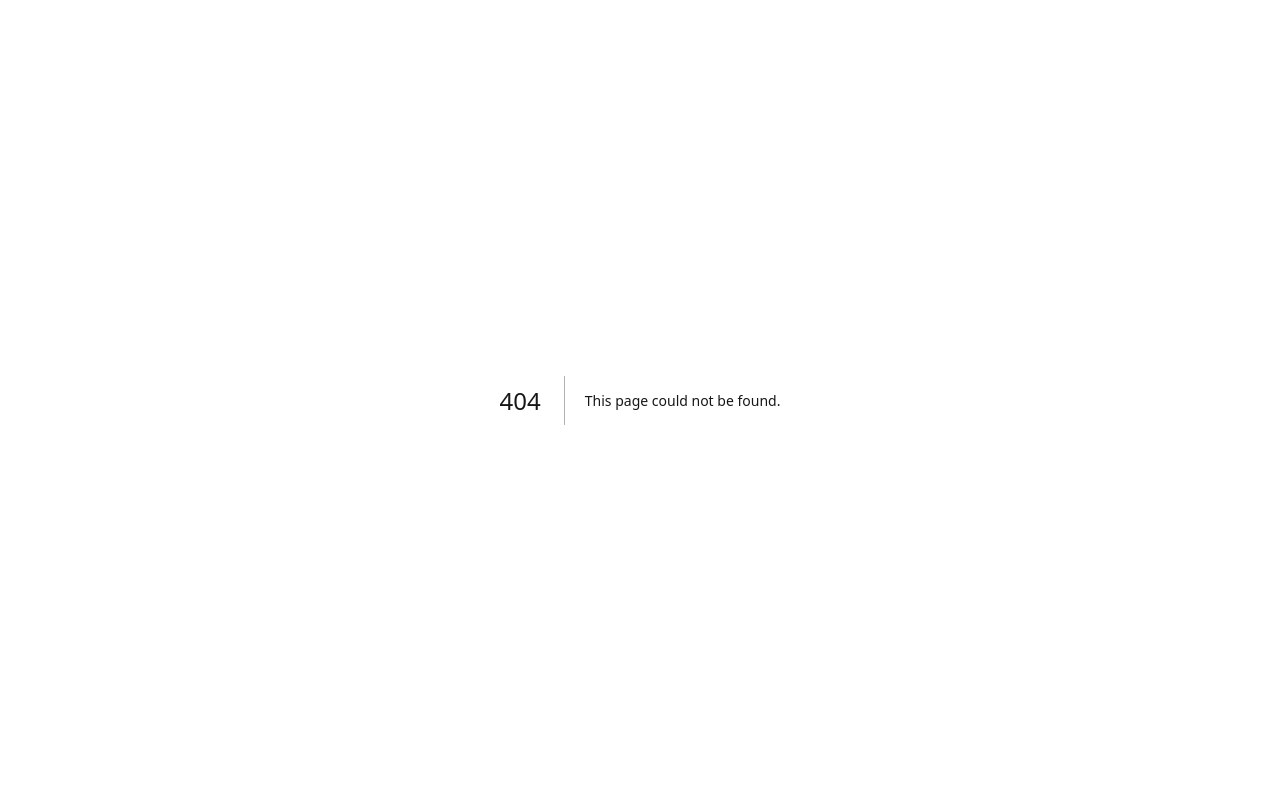
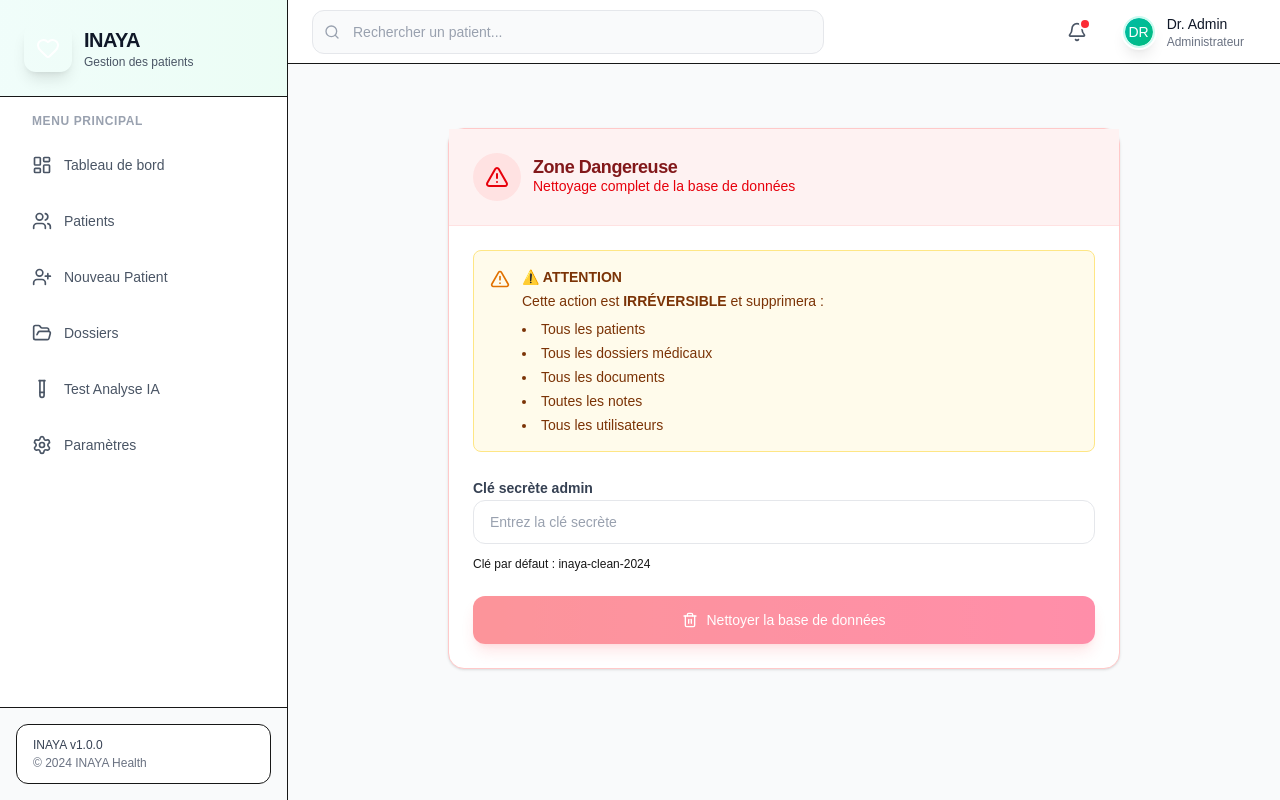
Before and after one commit to mohamedkhedher/inaya-dash, a Next.js app: page /dashboard/admin/clean-db in a window 1280 px wide. Before the commit this address had no page. Built offline with nearby package versions, Linux system fonts and the light colour scheme.

Commit message:
feat: Page admin pour nettoyer la base de donnÃ©es

```diff
--- /dev/null
+++ b/src/app/dashboard/admin/clean-db/page.tsx
@@ -0,0 +1,141 @@
+"use client";
+
+import { Button } from "@/components/ui/button";
+import { Card, CardContent, CardDescription, CardHeader, CardTitle } from "@/components/ui/card";
+import { Input } from "@/components/ui/input";
+import { Label } from "@/components/ui/label";
+import { useState } from "react";
+import { AlertTriangle, Loader2, Trash2 } from "lucide-react";
+import { useToast } from "@/components/ui/toast";
+
+export default function CleanDatabasePage() {
+  const [secretKey, setSecretKey] = useState("");
+  const [isLoading, setIsLoading] = useState(false);
+  const { toast } = useToast();
+
+  const handleClean = async () => {
+    if (!secretKey) {
+      toast({
+        title: "Clé requise",
+        description: "Veuillez entrer la clé secrète",
+        variant: "destructive",
+      });
+      return;
+    }
+
+    if (!confirm("⚠️ ATTENTION: Ceci va supprimer TOUTES les données ! Êtes-vous sûr ?")) {
+      return;
+    }
+
+    setIsLoading(true);
+
+    try {
+      const res = await fetch("/api/admin/clean-db", {
+        method: "POST",
+        headers: {
+          "Authorization": `Bearer ${secretKey}`,
+          "Content-Type": "application/json",
+        },
+      });
+
+      const data = await res.json();
+
+      if (res.ok) {
+        toast({
+          title: "✅ Base nettoyée",
+          description: `${data.deleted.patients} patients, ${data.deleted.cases} dossiers, ${data.deleted.documents} documents supprimés`,
+        });
+        setSecretKey("");
+      } else {
+        toast({
+          title: "Erreur",
+          description: data.error || "Impossible de nettoyer la base",
+          variant: "destructive",
+        });
+      }
+    } catch (error) {
+      console.error(error);
+      toast({
+        title: "Erreur",
+        description: "Une erreur est survenue",
+        variant: "destructive",
+      });
+    } finally {
+      setIsLoading(false);
+    }
+  };
+
+  return (
+    <div className="container max-w-2xl mx-auto py-8">
+      <Card className="border-red-200">
+        <CardHeader className="bg-red-50 border-b border-red-100">
+          <div className="flex items-center gap-3">
+            <div className="w-12 h-12 rounded-full bg-red-100 flex items-center justify-center">
+              <AlertTriangle className="w-6 h-6 text-red-600" />
+            </div>
+            <div>
+              <CardTitle className="text-red-900">Zone Dangereuse</CardTitle>
+              <CardDescription className="text-red-600">
+                Nettoyage complet de la base de données
+              </CardDescription>
+            </div>
+          </div>
+        </CardHeader>
+        <CardContent className="p-6 space-y-6">
+          <div className="p-4 rounded-lg bg-amber-50 border border-amber-200">
+            <div className="flex gap-3">
+              <AlertTriangle className="w-5 h-5 text-amber-600 shrink-0 mt-0.5" />
+              <div className="text-sm text-amber-900">
+                <p className="font-semibold mb-1">⚠️ ATTENTION</p>
+                <p>
+                  Cette action est <strong>IRRÉVERSIBLE</strong> et supprimera :
+                </p>
+                <ul className="list-disc list-inside mt-2 space-y-1">
+                  <li>Tous les patients</li>
+                  <li>Tous les dossiers médicaux</li>
+                  <li>Tous les documents</li>
+                  <li>Toutes les notes</li>
+                  <li>Tous les utilisateurs</li>
+                </ul>
+              </div>
+            </div>
+          </div>
+
+          <div className="space-y-3">
+            <Label htmlFor="secretKey">Clé secrète admin</Label>
+            <Input
+              id="secretKey"
+              type="password"
+              placeholder="Entrez la clé secrète"
+              value={secretKey}
+              onChange={(e) => setSecretKey(e.target.value)}
+              className="font-mono"
+            />
+            <p className="text-xs text-muted-foreground">
+              Clé par défaut : inaya-clean-2024
+            </p>
+          </div>
+
+          <Button
+            onClick={handleClean}
+            disabled={isLoading || !secretKey}
+            variant="destructive"
+            className="w-full gap-2 h-12"
+          >
+            {isLoading ? (
+              <>
+                <Loader2 className="w-4 h-4 animate-spin" />
+                Nettoyage en cours...
+              </>
+            ) : (
+              <>
+                <Trash2 className="w-4 h-4" />
+                Nettoyer la base de données
+              </>
+            )}
+          </Button>
+        </CardContent>
+      </Card>
+    </div>
+  );
+}
```
